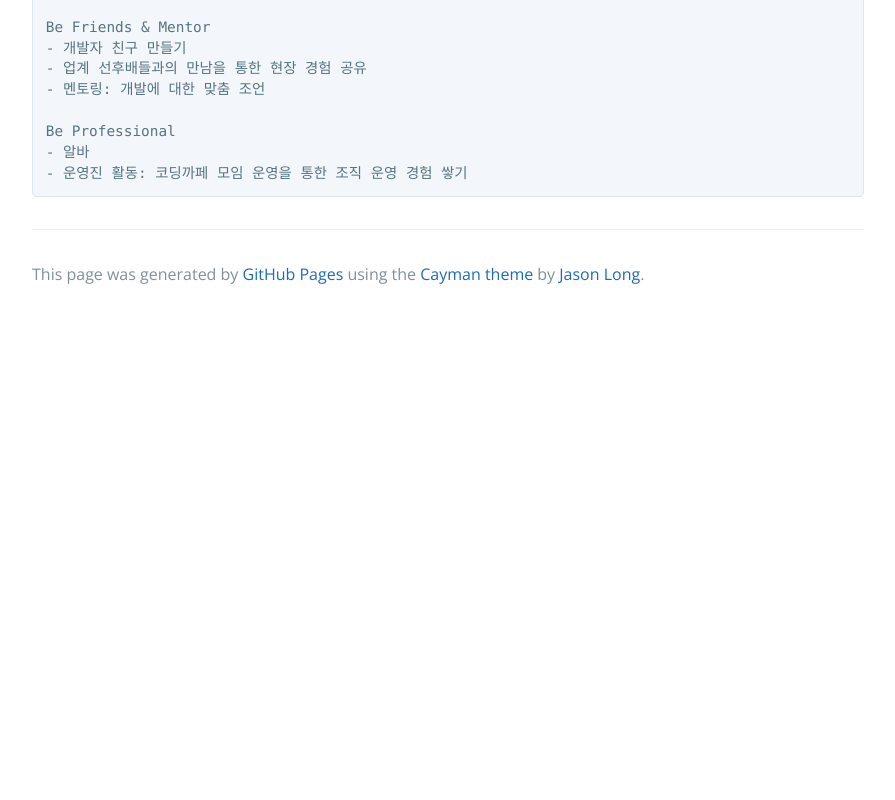
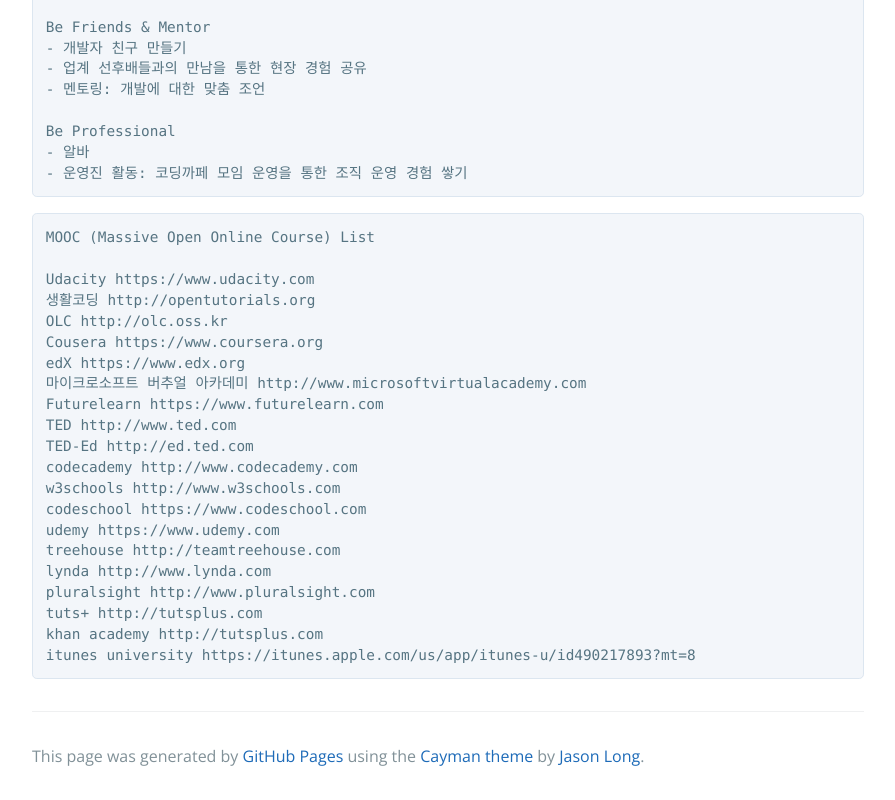
Before and after one commit to codin9cafe/codin9cafe.github.io, a plain HTML site: page index.html in a window 1280 px wide. Shown: the part 798-1598 px from the top of the page, without its empty margins (192-1087 px from the left). Before the commit the page ends 1116 px from the top, so only its background shows below. Drawn offline with nearby package versions, Linux system fonts and the light colour scheme.

Commit message:
Update index.html

```diff
--- a/index.html
+++ b/index.html
@@ -53,6 +53,30 @@
 - 운영진 활동: 코딩까페 모임 운영을 통한 조직 운영 경험 쌓기
 </pre>
 
+<pre>
+MOOC (Massive Open Online Course) List
+
+Udacity https://www.udacity.com
+생활코딩 http://opentutorials.org
+OLC http://olc.oss.kr
+Cousera https://www.coursera.org
+edX https://www.edx.org
+마이크로소프트 버추얼 아카데미 http://www.microsoftvirtualacademy.com
+Futurelearn https://www.futurelearn.com
+TED http://www.ted.com
+TED-Ed http://ed.ted.com
+codecademy http://www.codecademy.com
+w3schools http://www.w3schools.com
+codeschool https://www.codeschool.com
+udemy https://www.udemy.com
+treehouse http://teamtreehouse.com
+lynda http://www.lynda.com
+pluralsight http://www.pluralsight.com
+tuts+ http://tutsplus.com
+khan academy http://tutsplus.com
+itunes university https://itunes.apple.com/us/app/itunes-u/id490217893?mt=8
+</pre>
+
       <footer class="site-footer">
 
         <span class="site-footer-credits">This page was generated by <a href="https://pages.github.com">GitHub Pages</a> using the <a href="https://github.com/jasonlong/cayman-theme">Cayman theme</a> by <a href="https://twitter.com/jasonlong">Jason Long</a>.</span>
```
